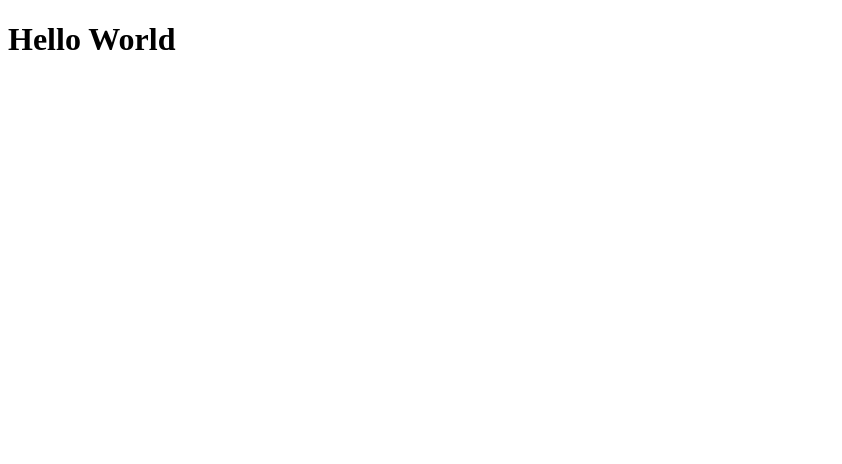
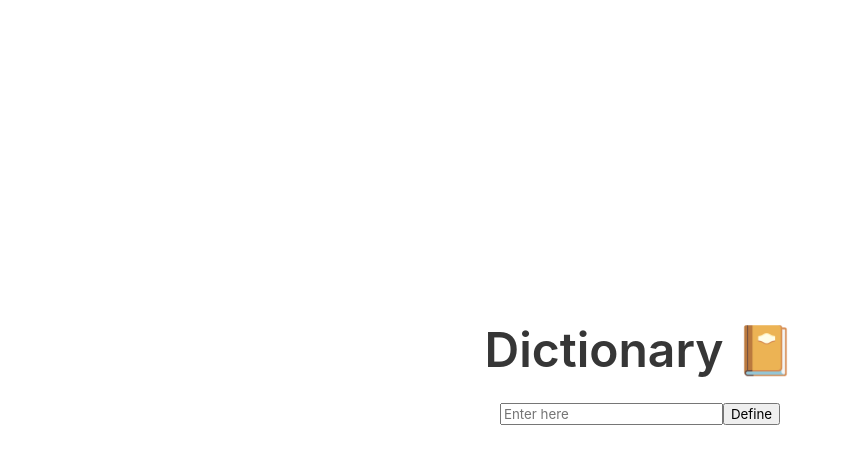
Before and after one commit to EsinYilmazbilek/SEI-project-two, a React (Create React App) app: page / in a window 1280 px wide. Shown: the top 464 px of the page, without its empty margins (0-842 px from the left). Built offline with nearby package versions, Linux system fonts and the light colour scheme.

Commit message:
day 1 first commit

```diff
--- a/package.json
+++ b/package.json
@@ -3,10 +3,13 @@
   "version": "0.1.0",
   "private": true,
   "dependencies": {
+    "axios": "^0.24.0",
+    "bulma": "^0.9.3",
     "eslint-plugin-jsx-a11y": "^6.5.1",
     "eslint-plugin-react-hooks": "^4.3.0",
     "react": "^17.0.2",
     "react-dom": "^17.0.2",
+    "react-router-dom": "^5.2.0",
     "react-scripts": "4.0.3",
     "sass": "^1.43.5"
   },
--- a/src/App.js
+++ b/src/App.js
@@ -1,5 +1,18 @@
+import Home from './components/common/Home'
+import DefinitionShow from './components/definition/DefinitionShow'
+
+import { BrowserRouter, Route } from 'react-router-dom'
+
 function App() {
-  return <h1>Hello World</h1>
+  return (
+    <BrowserRouter>
+      <Route exact path="/">
+        <Home />
+      </Route>
+      <Route path="/:userWord">
+        <DefinitionShow />
+      </Route>
+    </BrowserRouter>
+  )
 }
-
 export default App
--- /dev/null
+++ b/src/components/common/Home.js
@@ -0,0 +1,39 @@
+import React from 'react'
+import { useHistory } from 'react-router'
+
+function Home() {
+  const history = useHistory()
+  const [userWord, setUserWord] = React.useState('')
+
+  const handleSubmit = (e) => {
+    e.preventDefault()
+    userWord.toLowerCase()
+    history.push(`/${userWord.toLowerCase()}`)
+  }
+
+  const handleChange = (e) => {
+    setUserWord(e.target.value )
+  }
+  console.log(userWord)
+
+  return (
+    <section className="hero is-fullheight-with-navbar">
+      <div className="hero-body has-text-centered">
+        <div className="container">
+          <h1 className="title is-1 has-text-centered">
+            Dictionary <span>📔</span>
+          </h1>
+          <form onSubmit={handleSubmit}>
+            <input
+              onBlur={handleChange}
+              placeholder="Enter here"
+            />
+            <button className="has-text-centered">Define</button>
+          </form>
+        </div>
+      </div>
+    </section>
+  )
+}
+
+export default Home
--- /dev/null
+++ b/src/components/definition/DefinitionCard.js
@@ -0,0 +1,23 @@
+import { Link } from 'react-router-dom'
+
+function DefinitionCard({ word, phonetic, origin, userWord }) {
+  return (
+    <div className="column is-one-quarter-desktop is-one-third-tablet">
+      <Link to={`/${userWord}`}>
+        <div className="card">
+          <div className="card-header">
+            <h3 className="card-header-title">{word}</h3>
+          </div>
+          <div className="card-content">
+            <h5>{phonetic}</h5>
+          </div>
+          <div className="card-content">
+            <h5>{origin}</h5>
+          </div>
+        </div>
+      </Link>
+    </div>
+  )
+}
+
+export default DefinitionCard
--- /dev/null
+++ b/src/components/definition/DefinitionShow.js
@@ -0,0 +1,43 @@
+import React from 'react'
+import axios from 'axios'
+import { useParams } from 'react-router'
+import DefinitionCard from './DefinitionCard'
+
+
+function DefinitionShow() {
+  const { userWord } = useParams()
+  const [words] = React.useState(null)
+
+  React.useEffect(() => {
+    const getData = async () => {
+      const res = await axios.get(`https://api.dictionaryapi.dev/api/v2/entries/en/${userWord}`)
+      console.log(res.data)
+    }
+    getData()
+  }, [userWord])
+
+
+  return (
+    <section className="hero is-fullheight-with-navbar">
+      <div className="hero-body has-text-centered">
+        <div className="container">
+          <h1 className="title is-1 has-text-centered">
+            Definition Page <span>📔</span>
+          </h1>
+          {words &&
+            words.map(word => (
+              <DefinitionCard
+                key={word.name}
+                name={word.name}
+                phonetic={word.phonetic}
+                origin={word.origin}
+              />
+            ))}
+        </div>
+      </div>
+    </section>
+  )
+
+}
+
+export default DefinitionShow
--- a/src/styles/main.scss
+++ b/src/styles/main.scss
@@ -0,0 +1 @@
+@import '~bulma/bulma.sass';
```
Also changed, not shown: 2 other files (tests, documents, lock files or other folders).
